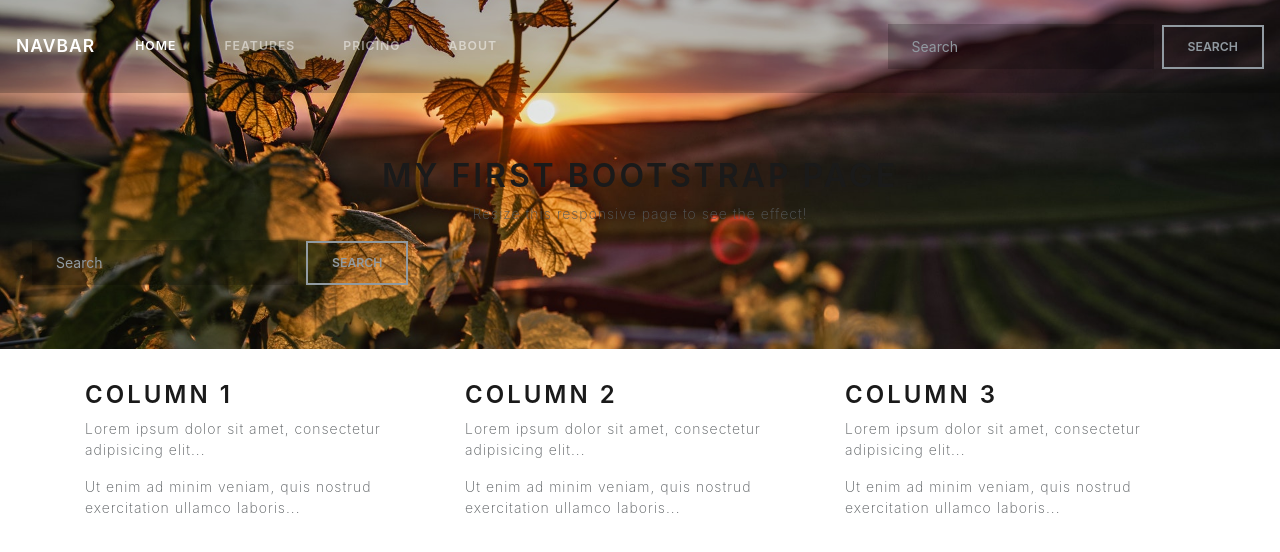
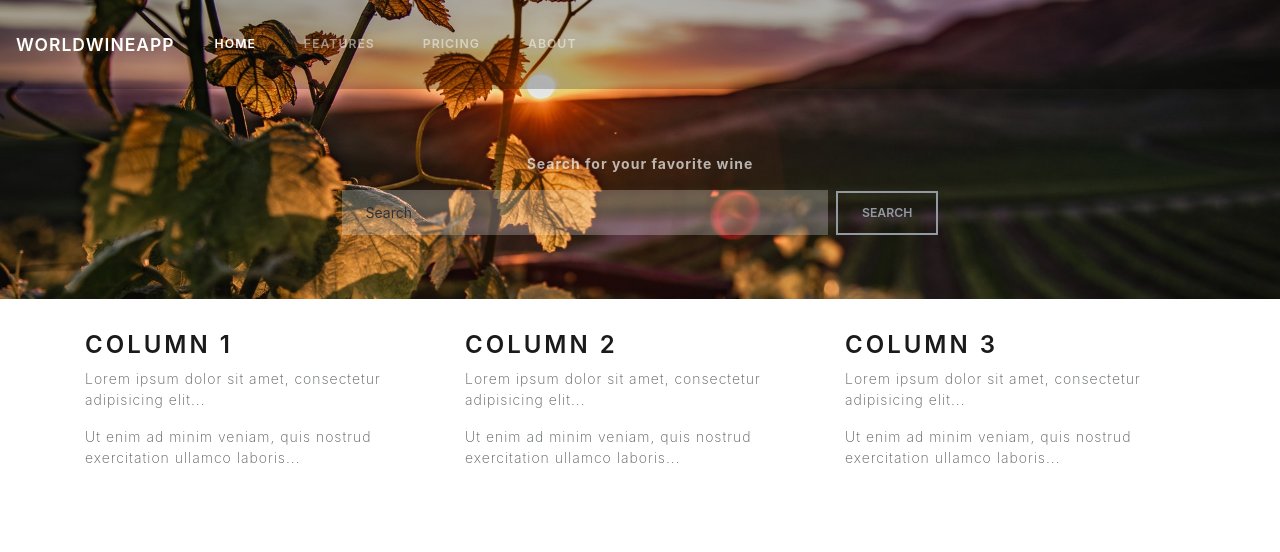
Before and after one commit to xdth/WorldWineApp_frontend, a React (Create React App) app: page / in a window 1280 px wide. Shown: the top 552 px of the page. Built offline with nearby package versions, Linux system fonts and the light colour scheme.

Commit message:
inputs styling, positioning for the searchbar

```diff
--- a/src/App.css
+++ b/src/App.css
@@ -2,14 +2,22 @@
     padding: 0;
     top: 0;
     width: 100%;
-    transition: 0.5s;
+    transition: 0.2s;
     background-size: cover;
     background-repeat: no-repeat;
     background-position: center;
     background-image: url("/images/wine4.jpg");
 }
 
-.navbar,.navbar-dark,.bg-primary,input {background-color:rgba(0,0,0,.2) !important}
-.jumbotron {background-color:transparent}
+.navbar,.navbar-dark,.bg-primary {background-color:rgba(0, 0, 0, 0.226) !important}
+.jumbotron {background-color:transparent;}
+.jumbotron p {background-color:transparent; color:#ffffffab; font-weight: bold;}
+.form-inline {
+    display: flex;
+    align-items:center;
+    justify-content:center;
+  }
+input {background-color: rgba(255, 255, 255, 0.247) !important; color: #ffffff !important;width: 40% !important; border:none !important;}
+::placeholder {color: #333 !important;}
 .btn-outline-secondary {padding: 0.50rem 1.5rem;transition-duration: 0.4s;}
-.btn-outline-secondary:hover {background-color:transparent !important}
+.btn-outline-secondary:hover,.btn-outline-secondary:focus {background-color:transparent !important}
--- a/src/App.js
+++ b/src/App.js
@@ -26,7 +26,7 @@ class App extends React.Component {
 
         {/* navbar */}
         <nav className="navbar navbar-expand-lg navbar-dark bg-primary">
-          <a className="navbar-brand" href="/">Navbar</a>
+          <a className="navbar-brand" href="/">WorldWineApp</a>
           <button className="navbar-toggler" type="button" data-toggle="collapse" data-target="#navbarColor01" aria-controls="navbarColor01" aria-expanded="false" aria-label="Toggle navigation">
             <span className="navbar-toggler-icon"></span>
           </button>
@@ -46,18 +46,17 @@ class App extends React.Component {
                 <a className="nav-link" href="/">About</a>
               </li>
             </ul>
-            <form className="form-inline my-2 my-lg-0">
+            {/*<form className="form-inline my-2 my-lg-0">
               <input className="form-control mr-sm-2" type="text" placeholder="Search" />
               <button className="btn btn-outline-secondary my-2 my-sm-0" type="submit">Search</button>
-            </form>
+            </form>*/}
           </div>
         </nav>
         {/* /navbar */}
 
         {/* search */}
         <div className="jumbotron text-center">
-          <h1>My First Bootstrap Page</h1>
-          <p>Resize this responsive page to see the effect!</p>
+          <p>Search for your favorite wine</p>
           <form className="form-inline my-2 my-lg-0">
               <input className="form-control mr-sm-2" type="text" placeholder="Search" />
               <button className="btn btn-outline-secondary my-2 my-sm-0" type="submit">Search</button>
```
